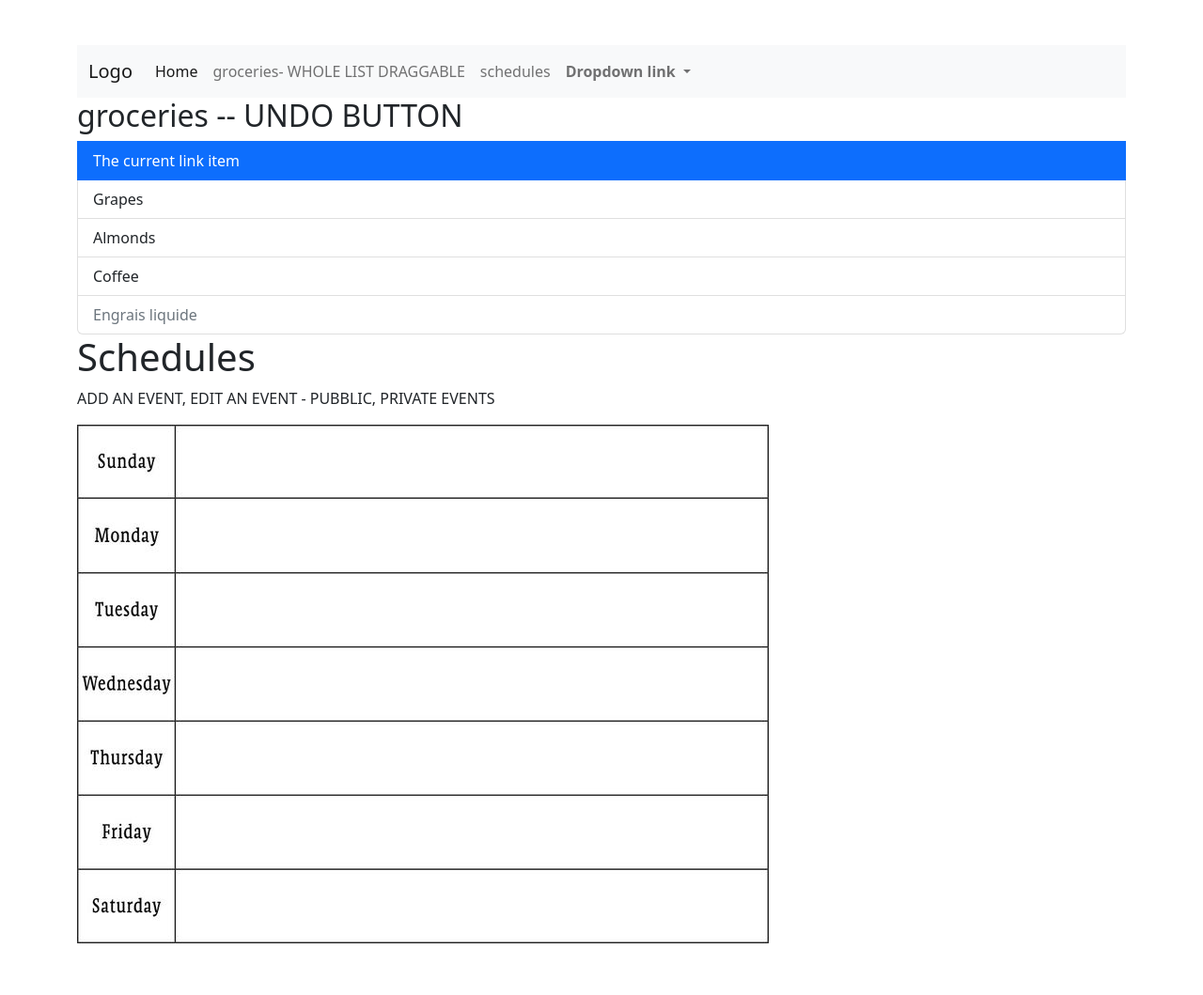
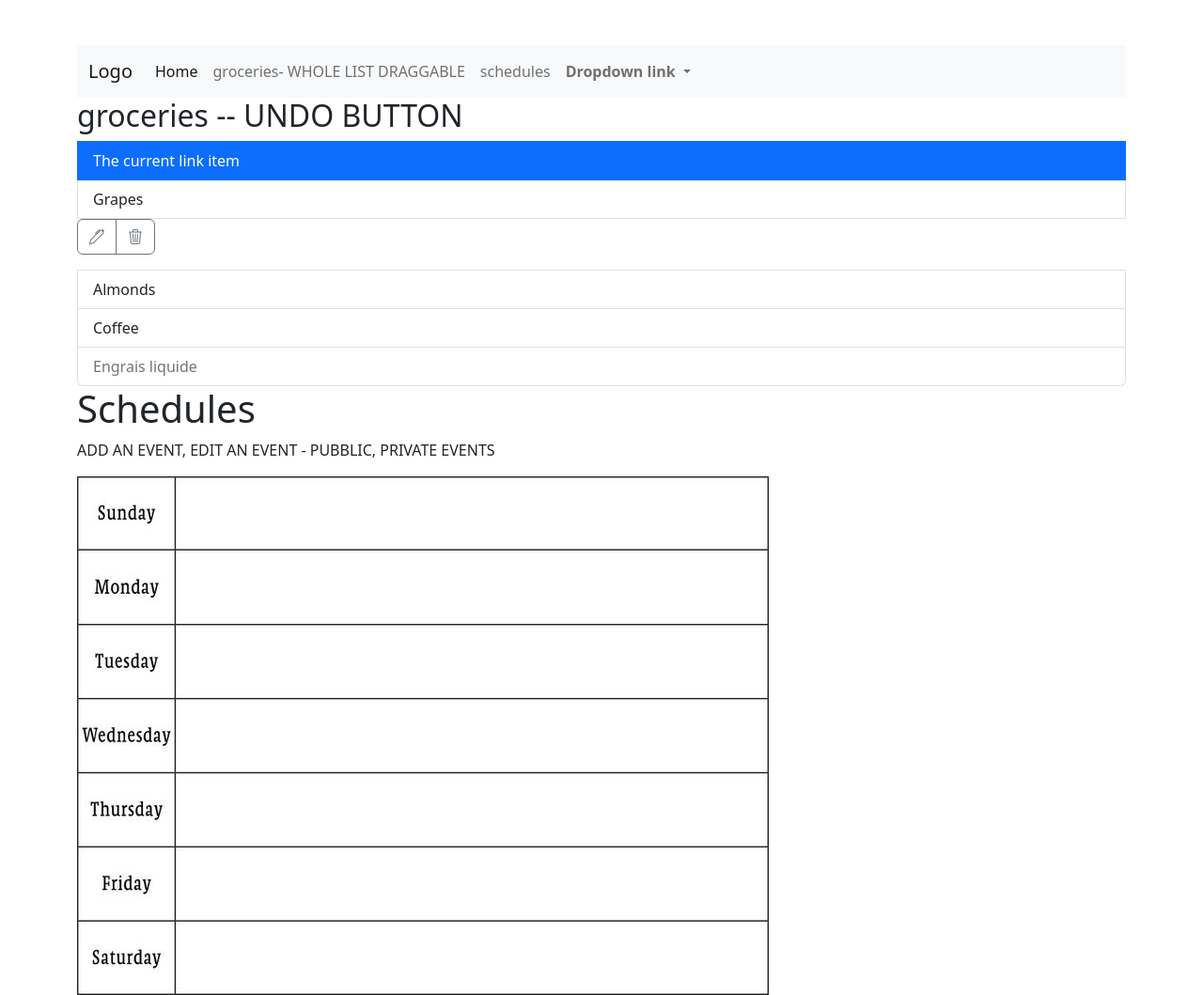
Before and after one commit to MeowB/Collocation, a plain HTML site: page bootsrap/index.html in a window 1280 px wide. Shown: the whole page at 94% size. Drawn offline with nearby package versions, Linux system fonts and the light colour scheme.

Commit message:
added edit and delete button to the grocerie list

```diff
--- a/bootsrap/index.html
+++ b/bootsrap/index.html
@@ -4,7 +4,10 @@
     <meta charset="utf-8">
     <meta name="viewport" content="width=device-width, initial-scale=1">
     <title>colloc app</title>
+    <!-- bbootstram core -->
     <link href="https://cdn.jsdelivr.net/npm/bootstrap@5.2.0/dist/css/bootstrap.min.css" rel="stylesheet" integrity="sha384-gH2yIJqKdNHPEq0n4Mqa/HGKIhSkIHeL5AyhkYV8i59U5AR6csBvApHHNl/vI1Bx" crossorigin="anonymous">
+    <!-- icons -->
+    <link rel="stylesheet" href="https://cdn.jsdelivr.net/npm/bootstrap-icons@1.9.1/font/bootstrap-icons.css">
   </head>
   <body>
     <main class="container my-5">
@@ -47,7 +50,21 @@
         <a href="#" class="list-group-item list-group-item-action active" aria-current="true">
           The current link item
         </a>
-        <a href="#" class="list-group-item list-group-item-action">Grapes</a>
+        <!-- List of items for groceries with icons -->
+        <a href="#" class="list-group-item list-group-item-action">Grapes </a>
+        <div class="mb-3">
+
+          <div class="btn-group">
+            <button type="button" class="btn btn-outline-secondary">
+              <i class="bi bi-pen"></i>
+              <span class="visually-hidden">Button</span>
+            </button>
+            <button type="button" class="btn btn-outline-secondary">
+              <i class="bi bi-trash3"></i>
+              <span class="visually-hidden">Button</span>
+            </button>
+          </div>
+         </div>  <!-- END edit/trash BUTTONS -->
         <a href="#" class="list-group-item list-group-item-action">Almonds</a>
         <a href="#" class="list-group-item list-group-item-action">Coffee</a>
         <a class="list-group-item list-group-item-action disabled">Engrais liquide</a>
```
